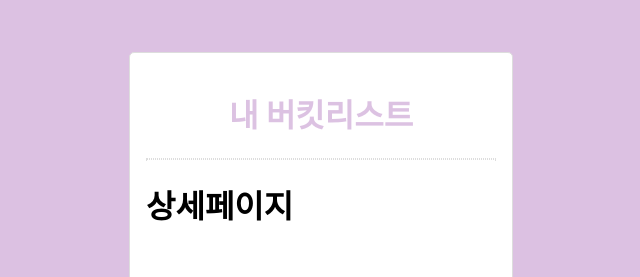
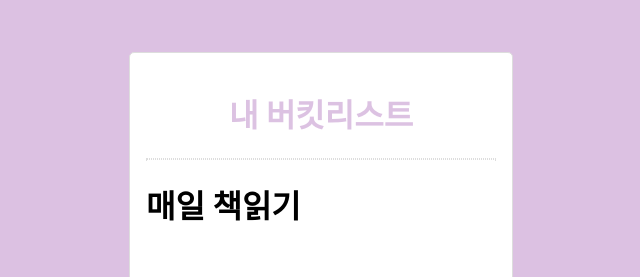
Before and after one commit to chochoq/bucketList, a React (Create React App) app: page /detail/1 in a window 1280 px wide. Shown: the top 277 px of the page, without its empty margins (319-959 px from the left). Built offline with nearby package versions, Linux system fonts and the light colour scheme; the HTML template or start-up script is replaced by a standard one.

Commit message:
(add) function에서 redux 연결

```diff
--- a/src/App.js
+++ b/src/App.js
@@ -81,7 +81,8 @@
             <Route exact path="/"
                 render={(props) => <BucketList history={this.props.history} list={this.props.bucket_list} />}></Route>
 
-            <Route path="/detail" component={Detail}/>
+              {/* 2) 몇 번째 상세에 와있는 지 알기 위해, URL 파라미터를 적용하자 ----- 함수형 리덕스사용법 -> de */}
+            <Route path="/detail/:index" component={Detail}/>
 
             {/* notfound에서 이미 history가 넘어갔지만,
               render 연습으로 다시 해봄.
--- a/src/BucketList.js
+++ b/src/BucketList.js
@@ -2,37 +2,28 @@
 import React from 'react';
 import styled from 'styled-components';
 
+// 리덕스
+import { useSelector, useDispatch } from 'react-redux';
 
-// 함수형 컴포넌트는 이렇게 쓸 수도 있고
-// function Bucketlist(props){
-//     return (
-//         <div>버킷 리스트</div>
-//     );
-// }
 
-// 이렇게 쓸 수도 있어요. =>가 들어간 함수를 화살표 함수라고 불러요.
-// 저희는 앞으로 화살표 함수를 사용할거예요.
-// 앗 () 안에 props! 부모 컴포넌트에게 받아온 데이터입니다.
-// js 함수가 값을 받아오는 것과 똑같이 받아오네요.
 const BucketList = (props) => {
+    // -1) BucketList.js에 useSelector() 적용하기
+    const bucket_list = useSelector(state => state.bucket.list);
 
-    // Quiz 1: my_list에 ['a', 'b', 'c'] 대신 부모 컴포넌트가 넘겨준 값을 넣으려면 어떻게 해야할까요?
-    const my_lists = props.list;
+
 
     console.log(props);
     // 컴포넌트가 뿌려줄 ui 요소(리엑트 엘리먼트라고 불러요.)를 반환해줍니다.
     return (
         <list className="lists">
-            {
-                // js의 내장 함수 중 하나인 map입니다. 리스트의 갯수만큼 => 오른쪽 구문을 반복해요.
-                // 자세한 사용법은 아래 링크를 확인해주세요.
-                // https://developer.mozilla.org/ko/docs/Web/JavaScript/Reference/Global_Objects/Array/map
-                my_lists.map((list, index) => {
-                    // 콘솔을 확인해봅시다 :)
-                    console.log(list);
-                    return (
-                        <ListItem className="list-item" key={index}
-                        onClick={() => { props.history.push('/detail') }}>{list}</ListItem>);
+            {/* 2) 몇 번째 상세에 와있는 지 알기 위해, URL 파라미터를 적용하자 --- app.js에도 적용한다 */}
+            {bucket_list.map((list, index) => {
+                return (
+                    <ListItem
+                        className="list-item"
+                        key={index}
+                        onClick={() => { props.history.push('/detail/'+index) }}
+                    >{list}</ListItem>);
                 })
             }
         </list>
--- a/src/Detail.js
+++ b/src/Detail.js
@@ -1,9 +1,17 @@
 import React from 'react';
+import { useSelector, useDispatch } from 'react-redux';
 
 const Detail = (props) => {
+
+    // -3) 상세페이지에서 버킷리스트 내용을 띄워보자
+    const bucket_list = useSelector((state) => state.bucket.list);
+    console.log(bucket_list);
+    console.log(props);
+    const bucket_index = parseInt(props.match.params.index);
+
     return (
         <div>
-            <h1>상세페이지</h1>
+            <h1>{bucket_list[bucket_index]}</h1>
         </div>
     )
 }
```
